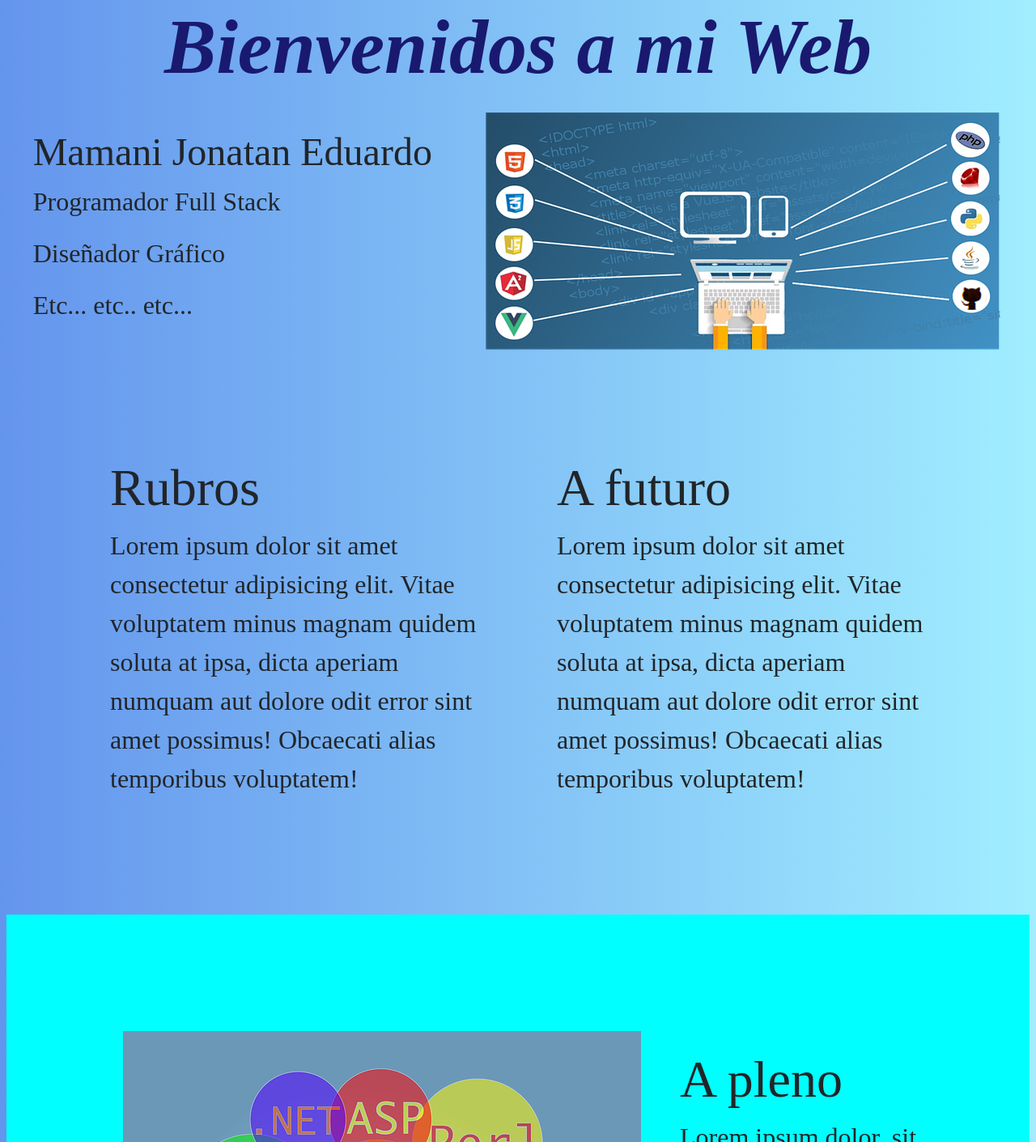
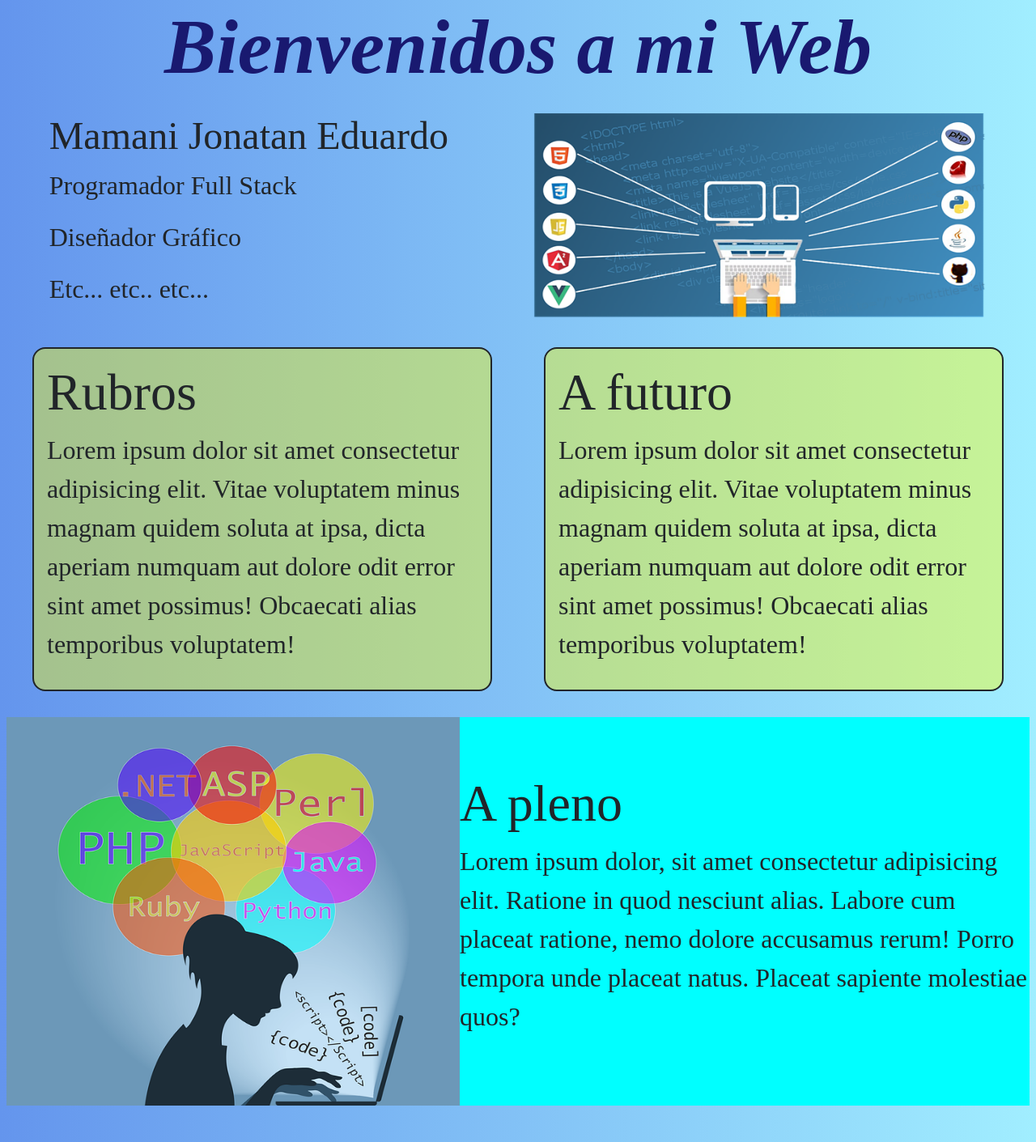
Before and after one commit to ShonnyXT/coder-proyecto-desarollo-web, a plain HTML site: page index.html in a window 1280 px wide. Shown: the part 136-1547 px from the top of the page at 81% size. Drawn offline with nearby package versions, Linux system fonts and the light colour scheme.

Commit message:
home full responsive

```diff
--- a/index.html
+++ b/index.html
@@ -54,7 +54,9 @@
                 <h4>A pleno</h4>
                 <p>Lorem ipsum dolor, sit amet consectetur adipisicing elit. Ratione in quod nesciunt alias. Labore cum placeat ratione, nemo dolore accusamus rerum! Porro tempora unde placeat natus. Placeat sapiente molestiae quos?</p>
             </div>
-            <img src="multimedia/programacion.png" alt="programacion">
+            <div>
+                <img src="multimedia/programacion.png" alt="programacion">
+            </div>
         </section>
     </article>
     <footer>
--- a/styles.css
+++ b/styles.css
@@ -137,32 +137,41 @@ a {
     align-items: center;
     justify-content: space-around;
 }
+.home-p img {
+    width: 35rem;
+    height: 16rem;
+}
 .home-t {
     display: flex;
     flex-direction: row;
     align-content: space-around;
-    padding: 5rem;
 }
 .home-t div {
-    margin: 3rem;
+    background-color: rgba(255, 255, 0, 0.404);
+    border: solid 2px;
+    border-radius: 1rem;
+    margin: 2rem;
+    padding: 1rem;
 }
 .home-i {
     background-color: aqua;
     display: flex;
     flex-direction: row-reverse;
     align-items: center;
-    padding: 6rem;
+    justify-content: space-around;
 }
 .home-i img {
-    padding: 3rem;
-}
-@media screen and (max-width:1270px) {
-    .home-i img {display: none;}
-    .home-t div {margin: 1rem;}
+    width: 35rem;
+    height: 30rem;
 }
 @media screen and (max-width:1080px) {
-    .home-p img {display: none;}
-    .home-t {padding: 1rem;}
+    .home-p {flex-direction: column;}
+    .home-t div {margin: 1rem;}
+    .home-i img {width: 25rem;height: 21rem;background-size: 100%;}
+}
+@media screen and (max-width:720px) {
+    .home-p img {width: 22rem;height: 10rem;}
+    .home-i img {width: 20rem;height: 17rem;}
 }
 
 
```
